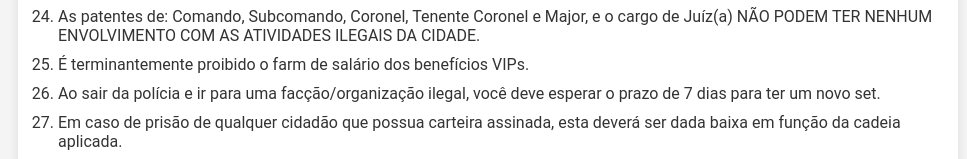
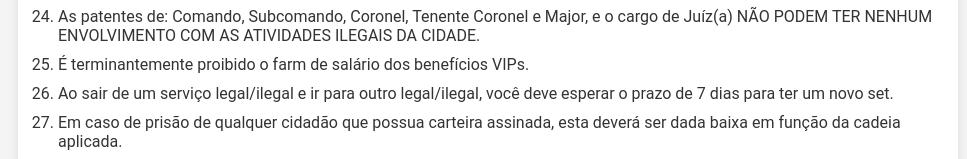
Before and after one commit to JulianoPassing/regras-scc, a website: page index.html in a window 1280 px wide. Shown: the part 1747-1906 px from the top of the page, without its empty margins (152-1119 px from the left). Drawn offline with Linux system fonts and the light colour scheme.

Commit message:
Update index.html

```diff
--- a/index.html
+++ b/index.html
@@ -171,7 +171,7 @@
             É terminantemente proibido o farm de salário dos benefícios VIPs.
           </li>
           <li>
-            Ao sair da polícia e ir para uma facção/organização ilegal, você
+            Ao sair de um serviço legal/ilegal e ir para outro legal/ilegal, você
             deve esperar o prazo de 7 dias para ter um novo set.
           </li>
           <li>
```
